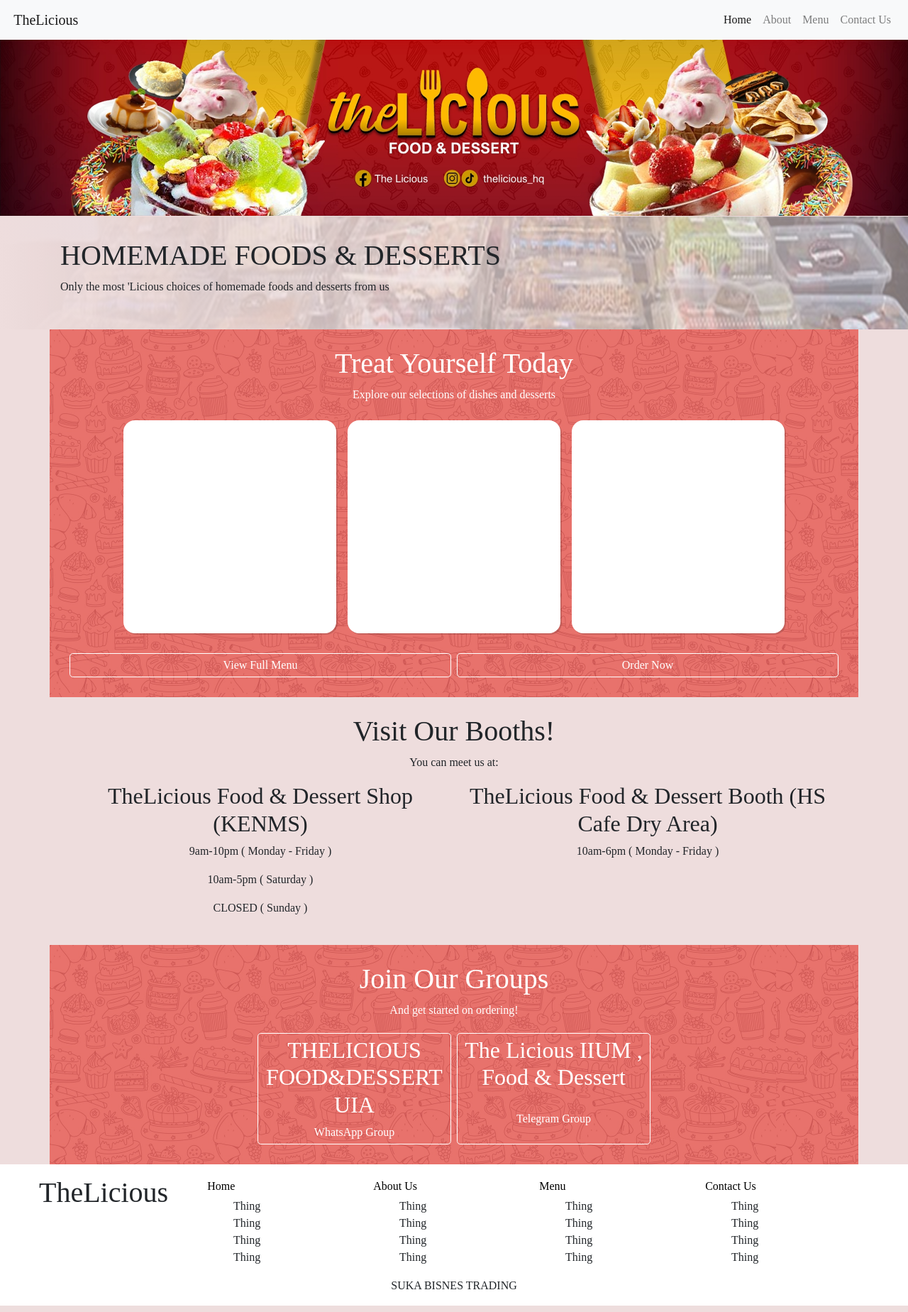
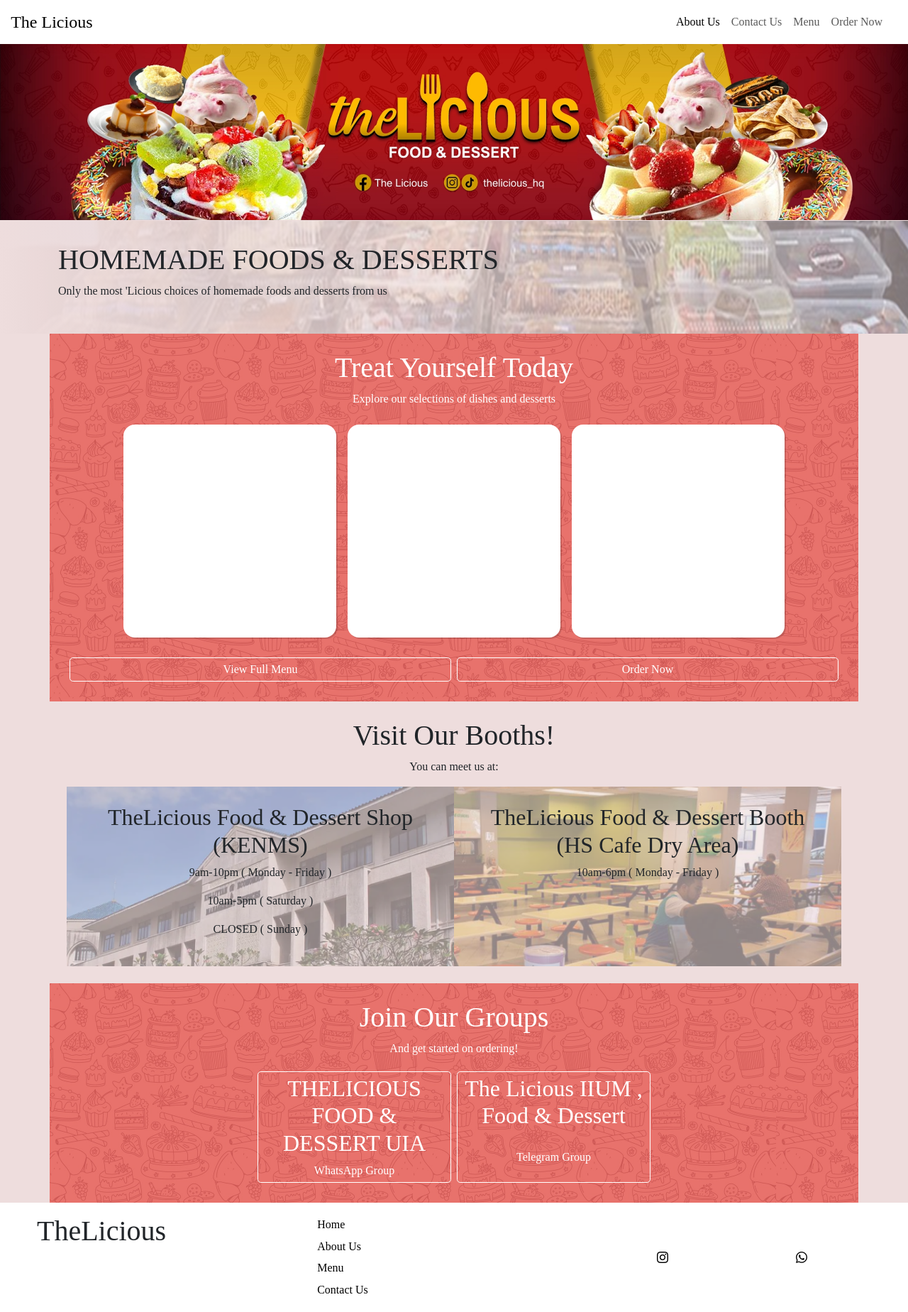
Before and after one commit to mimoimio/WebtechTheLicious, a website: page index.html in a window 1280 px wide. Shown: the whole page at 71% size. Drawn offline with nearby package versions, Linux system fonts and the light colour scheme; a web font is replaced by a local one.

Commit message:
Pull main

```diff
--- /dev/null
+++ b/aboutUsStyle.css
@@ -0,0 +1,136 @@
+@import url("https://fonts.googleapis.com/css2?family=Koulen&family=Montserrat+Underline:ital,wght@0,100..900;1,100..900&family=Roboto+Mono:ital,wght@0,100..700;1,100..700&display=swap");
+
+:root {
+  --red: #e35656;
+  --black: #000;
+  --white: #fff;
+  --pink: #fab;
+  --gray: #eee;
+}
+
+* {
+  padding: 0;
+  margin: 0;
+  font-family: "Koulen", sans-serif;
+  box-sizing: border-box;
+}
+
+body {
+  display: flex;
+  flex-direction: column;
+  align-items: center;
+  min-height: 100vh;
+  background: var(--gray);
+}
+
+header {
+  background: var(--white);
+  display: flex;
+  justify-content: space-between;
+  width: 100%;
+  padding: 1rem 2rem;
+  align-items: center;
+  box-shadow: 0px 4px 6px rgba(0, 0, 0, 0.1);
+}
+
+header ul {
+  display: flex;
+  gap: 1rem;
+  flex-wrap: wrap;
+}
+
+header ul li {
+  list-style: none;
+  padding: 0.5rem 1rem;
+  border-radius: 50px;
+  transition: all 0.3s;
+}
+
+a {
+  text-decoration: none;
+  color: var(--black);
+}
+
+a:hover {
+  color: var(--red);
+  font-weight: bold;
+}
+
+.section {
+  background: var(--pink);
+  width: 90%;
+  max-width: 1200px;
+  padding: 2rem;
+  border-radius: 10px;
+  box-shadow: 0px 4px 8px rgba(0, 0, 0, 0.1);
+  margin: 2rem 0;
+}
+
+.grid {
+  display: grid;
+  grid-template-columns: repeat(auto-fit, minmax(250px, 1fr));
+  gap: 1rem;
+  width: 100%;
+}
+
+.card {
+  border: 3px solid var(--black);
+  border-radius: 10px;
+  background: var(--white);
+  padding: 1rem;
+  text-align: center;
+  transition: transform 0.3s ease, box-shadow 0.3s ease;
+}
+
+.card:hover {
+  transform: scale(1.05);
+  box-shadow: 0px 8px 16px rgba(0, 0, 0, 0.2);
+}
+
+.card h2 {
+  color: var(--red);
+  margin-bottom: 0.5rem;
+}
+
+.card p {
+  color: var(--black);
+  line-height: 1.6;
+}
+
+@media (max-width: 768px) {
+  header ul {
+    flex-direction: column;
+    align-items: flex-start;
+  }
+
+  .section {
+    padding: 1.5rem;
+  }
+
+  .card p {
+    font-size: 0.9rem;
+  }
+}
+
+@media (max-width: 480px) {
+  header {
+    flex-direction: column;
+    text-align: center;
+  }
+
+  header ul {
+    align-items: center;
+  }
+
+  .section {
+    padding: 1rem;
+  }
+
+  .card h2 {
+    font-size: 1.2rem;
+  }
+
+  .card p {
+    font-size: 0.8rem;
+  }
+}
--- a/index.html
+++ b/index.html
@@ -5,180 +5,83 @@
     <meta lang="en">
 
     <title>TheLicious Foods & Desserts</title>
-    <link rel="stylesheet" href="https://cdn.jsdelivr.net/npm/bootstrap@4.6.2/dist/css/bootstrap.min.css"
-        integrity="sha384-xOolHFLEh07PJGoPkLv1IbcEPTNtaed2xpHsD9ESMhqIYd0nLMwNLD69Npy4HI+N" crossorigin="anonymous">
+    <link rel="stylesheet" href="https://cdn.jsdelivr.net/npm/bootstrap@4.6.2/dist/css/bootstrap.min.css" integrity="sha384-xOolHFLEh07PJGoPkLv1IbcEPTNtaed2xpHsD9ESMhqIYd0nLMwNLD69Npy4HI+N" crossorigin="anonymous">
+    <script src="jquery-3.7.1.min.js"></script>
+    <link href="https://cdn.jsdelivr.net/npm/bootstrap@5.3.3/dist/css/bootstrap.min.css" rel="stylesheet" integrity="sha384-QWTKZyjpPEjISv5WaRU9OFeRpok6YctnYmDr5pNlyT2bRjXh0JMhjY6hW+ALEwIH" crossorigin="anonymous">
+    <script src="https://cdn.jsdelivr.net/npm/bootstrap@5.3.3/dist/js/bootstrap.bundle.min.js" integrity="sha384-YvpcrYf0tY3lHB60NNkmXc5s9fDVZLESaAA55NDzOxhy9GkcIdslK1eN7N6jIeHz" crossorigin="anonymous"></script>
+    <link rel="stylesheet" href="styles.css ">
+</head>
 
-    <script src="jquery-3.7.1.min.js"></script>
-    <!-- <link rel="stylesheet" href="https://cdn.jsdelivr.net/npm/bootstrap@4.6.2/dist/css/bootstrap.min.css"
-        integrity="sha384-xOolHFLEh07PJGoPkLv1IbcEPTNtaed2xpHsD9ESMhqIYd0nLMwNLD69Npy4HI+N" crossorigin="anonymous"> -->
-    <style>
-        @import url('https://fonts.googleapis.com/css2?family=Koulen&family=Montserrat+Underline:ital,wght@0,100..900;1,100..900&family=Roboto+Mono:ital,wght@0,100..700;1,100..700&display=swap');
+<body class="d-flex flex-column align-items-center" style="height: 100dvh;">
 
-        /* :root {
-                --red: #E35656
-            }
+    <!-- Navigation Bar -->
+    <nav class="navbar navbar-expand-lg bg-white w-100">
+        <div class="container-fluid">
+            <!-- TITLE / BRAND / LOGO -->
+            <a class="navbar-brand fs-4" href="/">The Licious</a>
+            <!-- TOGGLE BUTTON -->
+            <button class="navbar-toggler border-none" type="button" data-bs-toggle="offcanvas"
+                data-bs-target="#offcanvasNavbar" aria-controls="offcanvasNavbar" aria-label="Toggle navigation">
+                <span class="navbar-toggler-icon"></span>
+            </button>
+            <!-- SideBar-->
+            <div class=" sidebar offcanvas offcanvas-start " tabindex="-1" id="offcanvasNavbar"
+                aria-labelledby="offcanvasNavbarLabel">
+                <!-- Header for sidebar -->
+                <div class="offcanvas-header text-black border-bottom">
+                    <h5 class="offcanvas-title" id="offcanvasNavbarLabel"
+                        style="font-family:Impact, Haettenschweiler, 'Arial Narrow Bold', sans-serif;">The Licious
+                    </h5>
+                    <button type="button" class="btn-close btn-close-black" data-bs-dismiss="offcanvas"
+                        aria-label="Close"></button>
+                </div>
+                <div class="offcanvas-body">
+                    <ul class="navbar-nav justify-content-end flex-grow-1 pe-3">
+                        <!-- NAVIGATION LINKS (1st button ) -->
+                        <li class="nav-item">
+                            <a class="nav-link active" aria-current="page" href="/about.html"> About Us </a>
+                        </li>
 
-            * {
-                padding: 0;
-                margin: 0;
-                font-family: "Koulen", sans-serif;
-                box-sizing: border-box;
-            }
+                        <!-- NAVIGATION LINKS (2nd button ) -->
+                        <li class="nav-item">
+                            <a class="nav-link" href="/contactus.html"> Contact Us </a>
+                        </li>
 
-            body {
-                display: flex;
-                flex-direction: column;
-                align-items: center;
-                min-height: 100dvh;
-                background: #edd;
-            }
+                        <!-- NAVIGATION LINKS dropdown for food types (3rd button ) -->
+                        <li class="nav-item">
+                            <a class="nav-link" href="/menu.html"> Menu </a>
+                        </li>
+                        <!-- <li class="nav-item dropdown">
+                                <a class="nav-link dropdown-toggle" href="#" role="button" data-bs-toggle="dropdown"
+                                    aria-expanded="false"> Menu</a>
 
-            header {
-                background: #fff;
-                display: flex;
-                justify-content: space-between;
-                width: 100%;
-                padding: .5rem;
-                align-items: center;
-            }
+                                <ul class="dropdown-menu">
+                                    <li><a class="dropdown-item" href="#">Dessert</a></li>
+                                    <li><a class="dropdown-item" href="#">Food</a></li>
+                                    <li><a class="dropdown-item" href="#">Snack</a></li>
+                                </ul>
+                            </li> -->
 
-            header ul {
-                display: flex;
-                gap: 1rem;
-
-            }
-
-            header ul li {
-                list-style-type: none;
-                padding-left: 1rem;
-                padding-right: 1rem;
-                border-radius: 900px;
-                box-shadow: solid 3px;
-            }
-
-            .section {
-                background: #fab;
-                width: 1200px;
-                padding: 1rem;
-                display: flex;
-                flex-direction: column;
-                align-items: center;
-                height: fit-content;
-            }
+                        <!-- NAVIGATION LINKS (3rd button ) -->
+                        <li class="nav-item">
+                            <a class="nav-link"
+                                href="https://docs.google.com/forms/d/1V2YshOzGgkbvLRPLolTkf00uwJNjKykhdljCakH7j5g/edit"
+                                target="_blank"> Order Now </a>
+                        </li>
 
 
-            .banner {
-                width: 100%;
-                display: flex;
-                flex-direction: column;
-            }
+                    </ul>
 
-            .quote {
-                background: linear-gradient(90deg, #edd, #edd8), url(images/FoodsAtVendor.png);
-                height: fit-content;
-                background-size: cover;
-                align-items: center;
 
-            }
 
-            .quote div {
-                background: #0000;
-                text-align: left;
-                display: flex;
-                flex-direction: column;
-                align-items: start;
-            }
-
-            .quote div * {
-                width: 100%;
-            }
-
-            .quote div h1 {
-                font-size: xx-large;
-
-            }
-
-            .quote div p {
-                padding: 1rem;
-                color: var(--red);
-                text-shadow: 2px 2px 2px #fff6;
-                font-size: x-large;
-                width: 300px;
-                text-align: justify;
-            }
-
-            .grid {
-                display: grid;
-                grid-template-columns: repeat(3, 100px);
-                gap: 2px;
-            } */
-
-        footer {
-            display: flex;
-            flex-direction: column;
-            width: 100%;
-            box-sizing: border-box;
-            padding: 1rem;
-            background: #fff;
-        }
-
-        footer .container {
-            display: flex;
-            max-width: 1200px;
-            box-sizing: border-box;
-            width: 100%;
-            justify-content: space-around;
-            margin: auto;
-        }
-
-        footer .container * {
-            display: flex;
-            flex-direction: column;
-            width: 100%;
-            flex: 1;
-        }
-
-        a {
-            color: black;
-            text-decoration: none;
-            padding: .2rem;
-            border-radius: .5rem;
-        }
-
-        a:hover {
-            background: #0002;
-        }
-
-        * {
-            font-family: Koulen;
-        }
-    </style>
-</head>
-
-<body style="background: #edd; ">
-    <header>
-        <nav class="navbar navbar-expand-lg navbar-light bg-light" style="justify-content: space-between;">
-            <a class="navbar-brand" href="#">TheLicious</a>
-
-            <button class="navbar-toggler" type="button" data-toggle="collapse" data-target="#navbarNavAltMarkup"
-                aria-controls="navbarNavAltMarkup" aria-expanded="false" aria-label="Toggle navigation">
-                <span class="navbar-toggler-icon"></span>
-            </button>
-
-            <div class="collapse navbar-collapse" id="navbarNavAltMarkup" style="flex-grow: 0;">
-                <div class="navbar-nav">
-                    <a class="nav-link active" href="#">Home <span class="sr-only">(current)</span></a>
-                    <a class="nav-link" href="/about.html">About</a>
-                    <a class="nav-link" href="/menu.html">Menu</a>
-                    <a class="nav-link" href="/contactus.html">Contact Us</a>
                 </div>
             </div>
-        </nav>
-    </header>
+        </div>
+    </nav>
 
-    <img src="/images/Banner.png" alt="" class="img-fluid">
+    <img src="/images/Banner.png" alt="TheLicious Banner" class="w-100">
 
-    <div src="" alt="Foods" class="banner quote"
+    <div class="w-100"
         style="background: linear-gradient(90deg, #edd, #edd8), url(images/FoodsAtVendor.png); padding: 2rem;">
         <div class="container justify-content-center">
             <h1 class="">HOMEMADE FOODS & DESSERTS</h1>
@@ -186,7 +89,7 @@
         </div>
     </div>
 
-    <div class=" p-4 container text-white text-center " style="background: url('/images/BG.png');">
+    <div class=" p-4 container text-white text-center bg-desserts">
         <h1 class="">Treat Yourself Today</h1>
         <p class="">Explore our selections of dishes and desserts</p>
         <div class="d-flex my-4 justify-content-center">
@@ -217,13 +120,13 @@
                 <p>You can meet us at:</p>
             </div>
             <div class="d-flex">
-                <div class="d-flex flex-column w-50 align-items-center gap-8">
+                <div class="d-flex flex-column w-50 align-items-center gap-8 p-4" style="background: url('/images/KENMS.png'); background-size: cover;">
                     <h2>TheLicious Food & Dessert Shop (KENMS)</h2>
                     <p>9am-10pm ( Monday - Friday )</p>
                     <p>10am-5pm ( Saturday )</p>
                     <p>CLOSED ( Sunday )</p>
                 </div>
-                <div class="d-flex flex-column w-50 align-items-center gap-8">
+                <div class="d-flex flex-column w-50 align-items-center gap-8 p-4" style="background: url('/images/HSDRY.png'); background-size: cover;">
                     <h2>TheLicious Food & Dessert Booth (HS Cafe Dry Area)</h2>
                     <p>10am-6pm ( Monday - Friday )</p>
                 </div>
@@ -235,14 +138,16 @@
         <h1 class="">Join Our Groups</h1>
         <p class="">And get started on ordering!</p>
         <div class="d-flex justify-content-center">
-            <a class="border-white border m-1 rounded-lg p-1 d-flex w-25 flex-column">
-                <h2 class=" text-white flex-fill">THELICIOUS FOOD&DESSERT UIA</h2>
-                <div class=" text-white flex-fill">WhatsApp Group</div>
-            </a>
-            <a class="border-white border m-1 rounded-lg p-1 d-flex w-25 flex-column">
-                <h2 class=" text-white flex-fill">The Licious IIUM , Food & Dessert</h2>
-                <div class=" text-white flex-fill">Telegram Group</div>
-            </a>
+            <a href="https://t.me/theliciousiium" target="_blank"
+                class="border-white border m-1 rounded-lg p-1 d-flex w-25 flex-column">
+                <h2 class="flex-fill text-break">THELICIOUS FOOD & DESSERT UIA</h2>
+                <div class="flex-fill">WhatsApp Group</div>
+            </a href="https://t.me/theliciousiium">
+            <a href="https://t.me/theliciousiium" target="_blank"
+                class="border-white border m-1 rounded-lg p-1 d-flex w-25 flex-column">
+                <h2 class="flex-fill">The Licious IIUM , Food & Dessert</h2>
+                <div class="flex-fill">Telegram Group</div>
+            </a href="https://t.me/theliciousiium">
         </div>
     </div>
 
@@ -251,44 +156,16 @@
             <h1>TheLicious</h1>
             <div class="item">
                 <a href="/">Home</a>
-                <ul>
-                    <li>Thing</li>
-                    <li>Thing</li>
-                    <li>Thing</li>
-                    <li>Thing</li>
-                </ul>
+                <a href="about.html">About Us</a>
+                <a href="menu.html">Menu</a>
+                <a href="menu.html">Contact Us</a>
             </div>
             <div class="item">
-                <a href="about.html">About Us</a>
-                <ul>
-                    <li>Thing</li>
-                    <li>Thing</li>
-                    <li>Thing</li>
-                    <li>Thing</li>
-                </ul>
+                <div class="d-flex flex-row align-items-center">
+                    <a href="" class="text-center"><i class="bi bi-instagram"></i></a>
+                    <a href="" class="text-center"><i class="bi bi-whatsapp"></i></a>
+                </div>
             </div>
-            <div class="item">
-                <a href="menu.html">Menu</a>
-                <ul>
-                    <li>Thing</li>
-                    <li>Thing</li>
-                    <li>Thing</li>
-                    <li>Thing</li>
-                </ul>
-            </div>
-            <div class="item">
-                <a href="menu.html">Contact Us</a>
-                <ul>
-                    <li>Thing</li>
-                    <li>Thing</li>
-                    <li>Thing</li>
-                    <li>Thing</li>
-                </ul>
-            </div>
-        </div>
-
-        <div class="container">
-            SUKA BISNES TRADING
         </div>
 
     </footer>
--- /dev/null
+++ b/package.json
@@ -0,0 +1,5 @@
+{
+  "dependencies": {
+    "bootstrap-icons": "^1.11.3"
+  }
+}
--- /dev/null
+++ b/styles.css
@@ -0,0 +1,148 @@
+@import url("https://cdn.jsdelivr.net/npm/bootstrap-icons@1.11.3/font/bootstrap-icons.min.css");
+@import url('https://fonts.googleapis.com/css2?family=Koulen&family=Montserrat+Underline:ital,wght@0,100..900;1,100..900&family=Roboto+Mono:ital,wght@0,100..700;1,100..700&display=swap');
+
+    body {
+        display: flex;
+        flex-direction: column;
+        align-items: center;
+        min-height: 100dvh;
+        background: #edd;
+    }
+
+    .bg-desserts{
+        background: url('/images/BG.png');
+    }
+/*
+
+    * {
+        padding: 0;
+        margin: 0;
+        font-family: "Koulen", sans-serif;
+        box-sizing: border-box;
+    }
+
+    header {
+        background: #fff;
+        display: flex;
+        justify-content: space-between;
+        width: 100%;
+        padding: .5rem;
+        align-items: center;
+    }
+
+    header ul {
+        display: flex;
+        gap: 1rem;
+
+    }
+
+    header ul li {
+        list-style-type: none;
+        padding-left: 1rem;
+        padding-right: 1rem;
+        border-radius: 900px;
+        box-shadow: solid 3px;
+    }
+
+    .section {
+        background: #fab;
+        width: 1200px;
+        padding: 1rem;
+        display: flex;
+        flex-direction: column;
+        align-items: center;
+        height: fit-content;
+    }
+
+
+    .banner {
+        width: 100%;
+        display: flex;
+        flex-direction: column;
+    }
+
+    .quote {
+        background: linear-gradient(90deg, #edd, #edd8), url(images/FoodsAtVendor.png);
+        height: fit-content;
+        background-size: cover;
+        align-items: center;
+
+    }
+
+    .quote div {
+        background: #0000;
+        text-align: left;
+        display: flex;
+        flex-direction: column;
+        align-items: start;
+    }
+
+    .quote div * {
+        width: 100%;
+    }
+
+    .quote div h1 {
+        font-size: xx-large;
+
+    }
+
+    .quote div p {
+        padding: 1rem;
+        color: var(--red);
+        text-shadow: 2px 2px 2px #fff6;
+        font-size: x-large;
+        width: 300px;
+        text-align: justify;
+    }
+
+    .grid {
+        display: grid;
+        grid-template-columns: repeat(3, 100px);
+        gap: 2px;
+    } */
+
+footer {
+    display: flex;
+    flex-direction: column;
+    width: 100%;
+    box-sizing: border-box;
+    padding: 1rem;
+    background: #fff;
+}
+
+footer .container {
+    display: flex;
+    max-width: 1200px;
+    box-sizing: border-box;
+    width: 100%;
+    justify-content: space-around;
+    margin: auto;
+}
+
+footer .container * {
+    display: flex;
+    flex-direction: column;
+    width: 100%;
+    flex: 1;
+}
+
+a {
+    color: black;
+    text-decoration: none;
+    padding: .2rem;
+    border-radius: .5rem;
+}
+
+a.border-white{
+    color: white;
+}
+
+a:hover {
+    background: #0002;
+    color: black;
+}
+
+* {
+    font-family: Koulen;
+
+}
```
Also changed, not shown: home.html (deleted, +0 -25 lines), menu.html (+90 -32 lines), images/HSDRY.png (added), images/KENMS.png (added), 1 other file.
